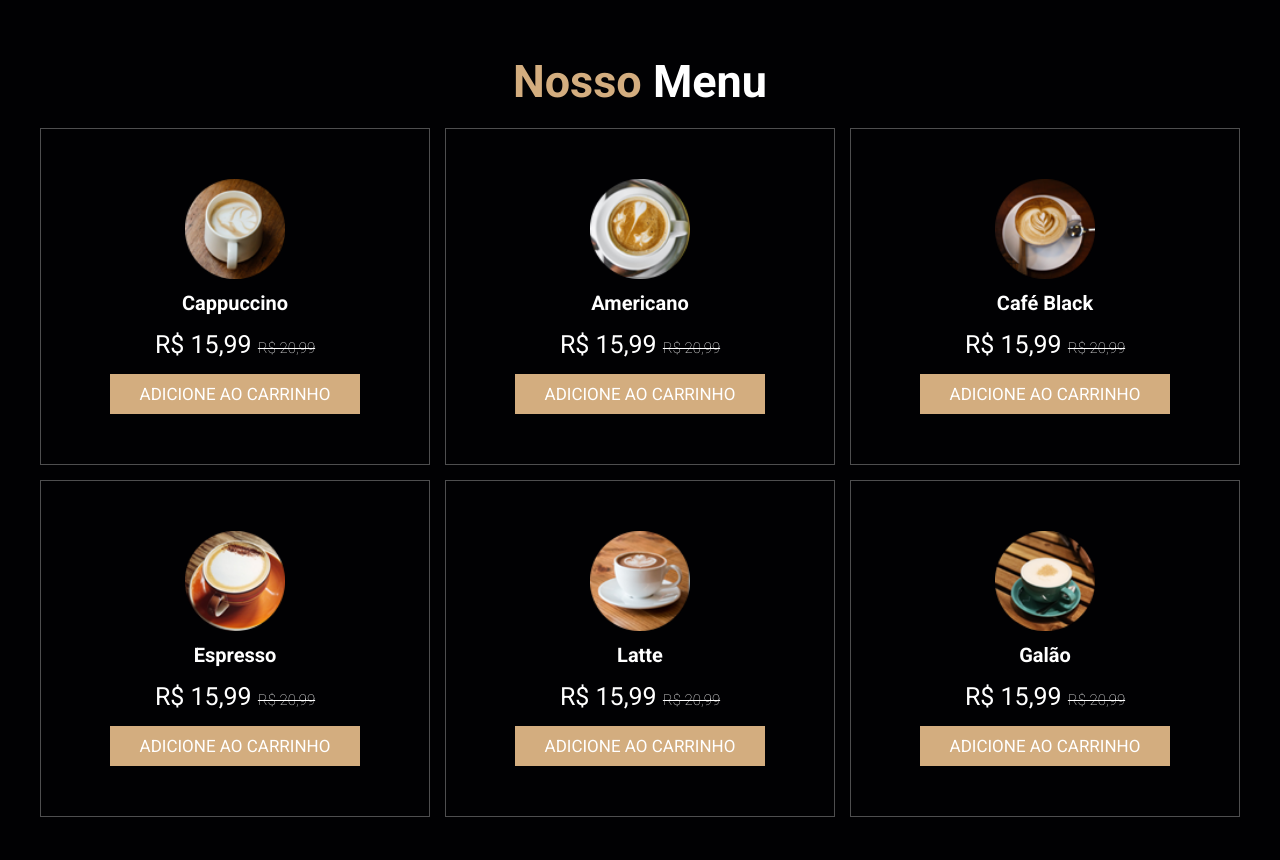
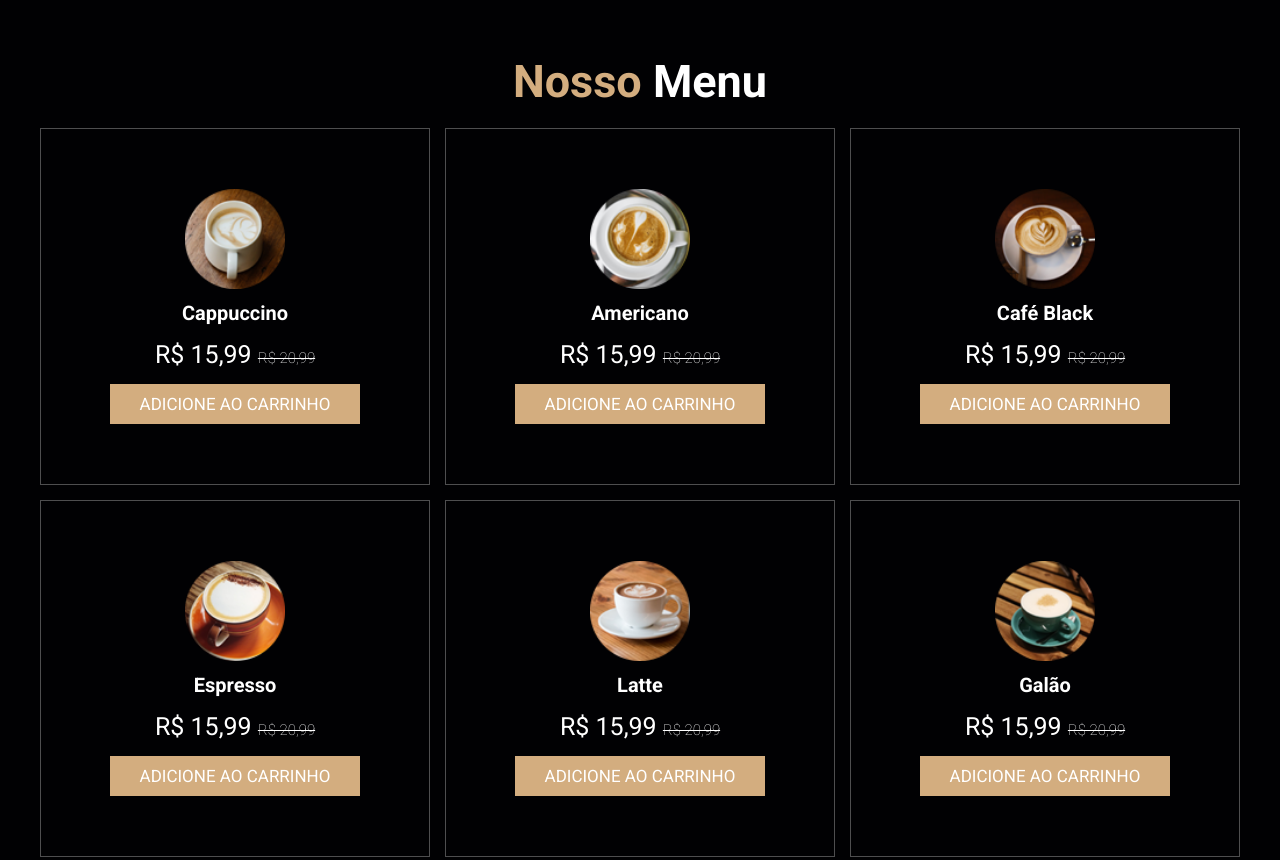
Before and after one commit to victorbruno8/Project-Cafeteria, a plain HTML site: page index.html in a window 1280 px wide. Shown: the part 1420-2280 px from the top of the page. Drawn offline with Linux system fonts and the light colour scheme; a web font is replaced by a local one.

Commit message:
Alteração de Branch

```diff
--- a/index.html
+++ b/index.html
@@ -10,7 +10,7 @@
     <link
         href="https://fonts.googleapis.com/css2?family=Briem+Hand:wght@100..900&family=Jersey+25&family=Josefin+Sans:ital,wght@0,100..700;1,100..700&family=Oswald:wght@200..700&family=Poppins:ital,wght@0,100;0,200;0,300;0,400;0,500;0,600;0,700;0,800;0,900;1,100;1,200;1,300;1,400;1,500;1,600;1,700;1,800;1,900&family=Roboto:ital,wght@0,100;0,300;0,400;0,500;0,700;0,900;1,100;1,300;1,400;1,500;1,700;1,900&display=swap"
         rel="stylesheet">
-    <title>Cafeteria</title>
+    <title>Cafeteria - branch</title>
 </head>
 
 <body>
--- a/style.css
+++ b/style.css
@@ -164,7 +164,7 @@ section {
 .menu .box-container .box {
     text-align: center;
     border: var(--border);
-    padding: 5rem;
+    padding: 6rem;
     cursor: pointer;
 }
 
```
